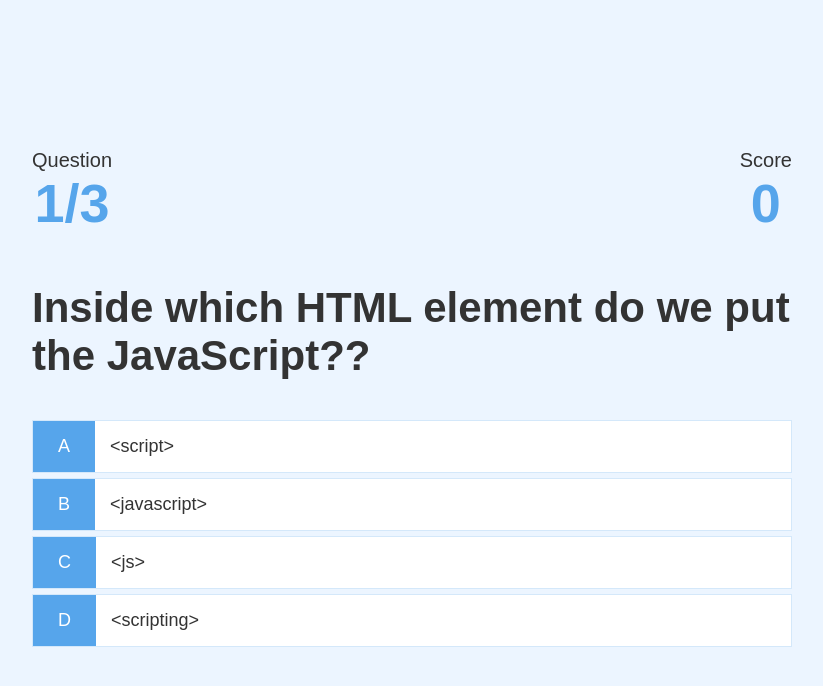
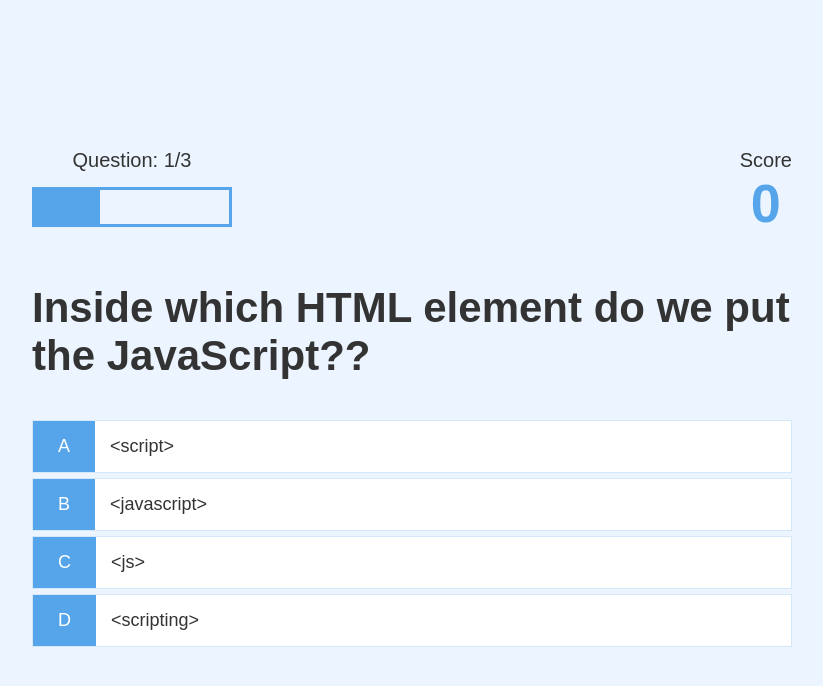
Before and after one commit to demola07/e_Exam, a plain HTML site: page game.html in a window 1280 px wide. Shown: the whole page, without its empty margins (228-1051 px from the left). Drawn offline with Linux system fonts and the light colour scheme.

Commit message:
added progress bar to display questions

```diff
--- a/game.css
+++ b/game.css
@@ -42,3 +42,16 @@
 .hud-main-text {
   text-align: center;
 }
+
+#progressBar {
+  width: 20rem;
+  height: 4rem;
+  border: 0.3rem solid #56a5eb;
+  margin-top: 1.5rem;
+}
+
+#progressBarFull {
+  height: 3.4rem;
+  background-color: #56a5eb;
+  width: 0%;
+}
--- a/game.html
+++ b/game.html
@@ -13,10 +13,12 @@
       <div id="game" class="justiify-center flex-column">
         <div id="hud">
           <div id="hud-item">
-            <p class="hud-prefix">
+            <p id="progressText" class="hud-prefix">
               Question
             </p>
-            <h1 class="hud-main-text" id="questionCounter"></h1>
+            <div id="progressBar">
+              <div id="progressBarFull"></div>
+            </div>
           </div>
 
           <div id="hud-item">
--- a/game.js
+++ b/game.js
@@ -1,7 +1,8 @@
 const question = document.querySelector('#question');
 const choices = Array.from(document.querySelectorAll('.choice-text'));
-const questionCounterText = document.querySelector('#questionCounter');
+const progressText = document.querySelector('#progressText');
 const scoreText = document.querySelector('#score');
+const progressBarFull = document.querySelector('#progressBarFull');
 
 let currentQuestion = {};
 let acceptingAnswers = false;
@@ -55,7 +56,12 @@
     return window.location.assign('/end.html');
   }
   questionCounter++;
-  questionCounterText.textContent = `${questionCounter}/${MAX_QUESTIONS}`;
+
+  progressText.textContent = `Question: ${questionCounter}/${MAX_QUESTIONS}`;
+
+  //Update progress bar
+  progressBarFull.style.width = `${(questionCounter / MAX_QUESTIONS) * 100}%`;
+
   const questionIndex = Math.floor(Math.random() * availableQuestions.length);
   currentQuestion = availableQuestions[questionIndex];
   question.textContent = currentQuestion.question;
```
